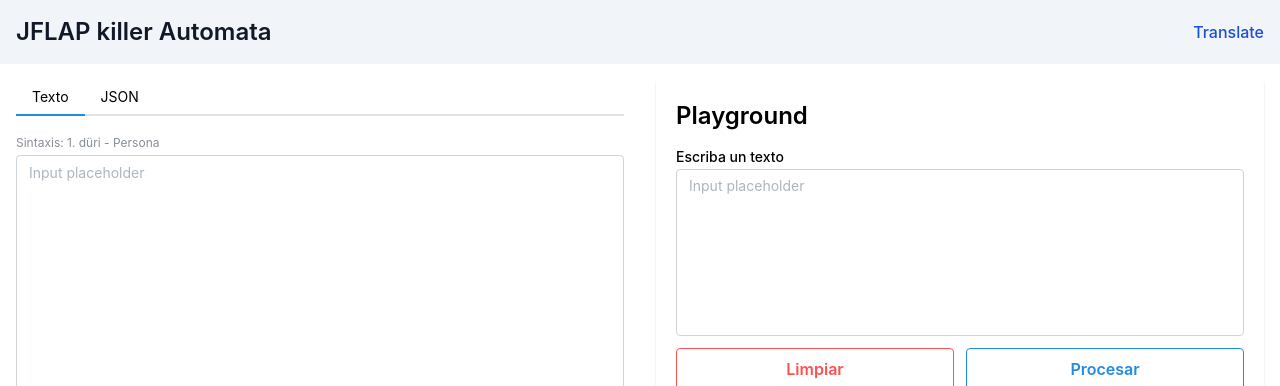
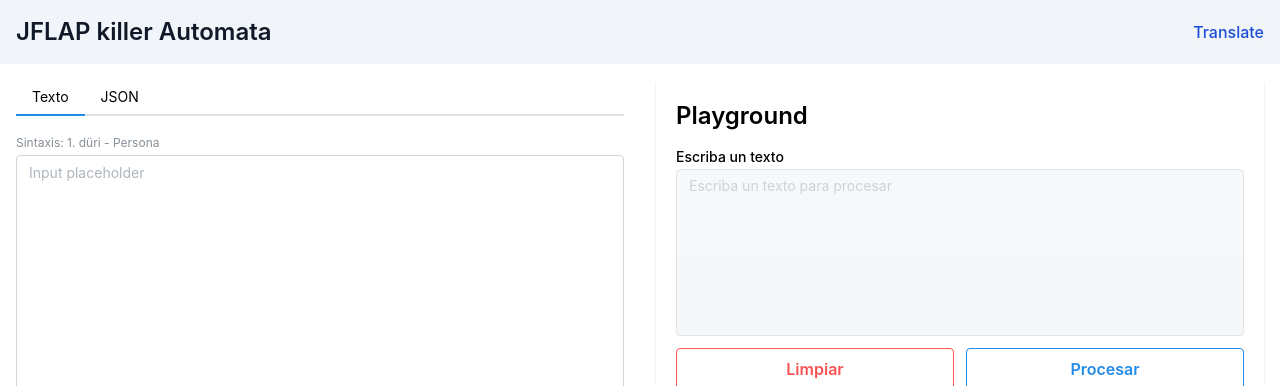
Before and after one commit to Fonio22/automata, a Next.js app in the folder website/: page / in a window 1280 px wide. Shown: the top 386 px of the page. Built offline with nearby package versions, Linux system fonts and the light colour scheme.

Commit message:
fixed bugs cuando el campo esta vacio

```diff
--- a/website/src/app/page.tsx
+++ b/website/src/app/page.tsx
@@ -89,9 +89,11 @@
 
   useEffect(() => {
     procesar();
-  }, [playGroundInput]);
+  }, [playGroundInput, jsonDataInput]);
 
   const procesar = () => {
+    if (Object.keys(jsonDataInput).length === 0 || errors.textInput !== "")
+      return;
     const data = jsonDataInput;
 
     const cadena_array = playGroundInput.split(" ");
@@ -216,7 +218,7 @@
                 <Textarea
                   label="Escriba un texto"
                   description=""
-                  placeholder="Input placeholder"
+                  placeholder="Escriba un texto para procesar"
                   autosize
                   className="mt-3"
                   classNames={{
@@ -226,9 +228,21 @@
                   maxRows={7}
                   onChange={(e) => setPlayGroundInput(e.currentTarget.value)}
                   value={playGroundInput}
+                  disabled={
+                    Object.keys(jsonDataInput).length === 0 ||
+                    errors.textInput !== ""
+                  }
                 />
                 <div className="flex justify-between items-center mt-3 gap-3">
-                  <Button variant="outline" color="red" size="md" fullWidth>
+                  <Button
+                    variant="outline"
+                    color="red"
+                    size="md"
+                    fullWidth
+                    onClick={() => {
+                      setPlayGroundInput("");
+                    }}
+                  >
                     Limpiar
                   </Button>
                   <Button
```
